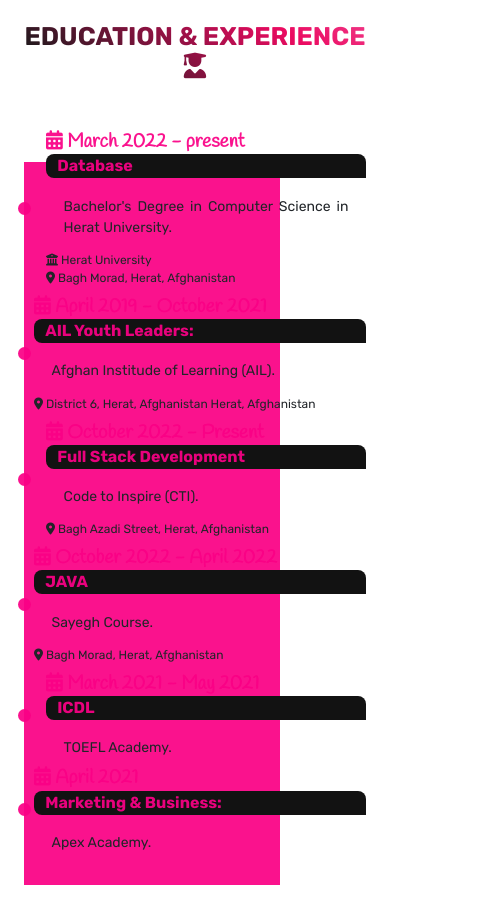
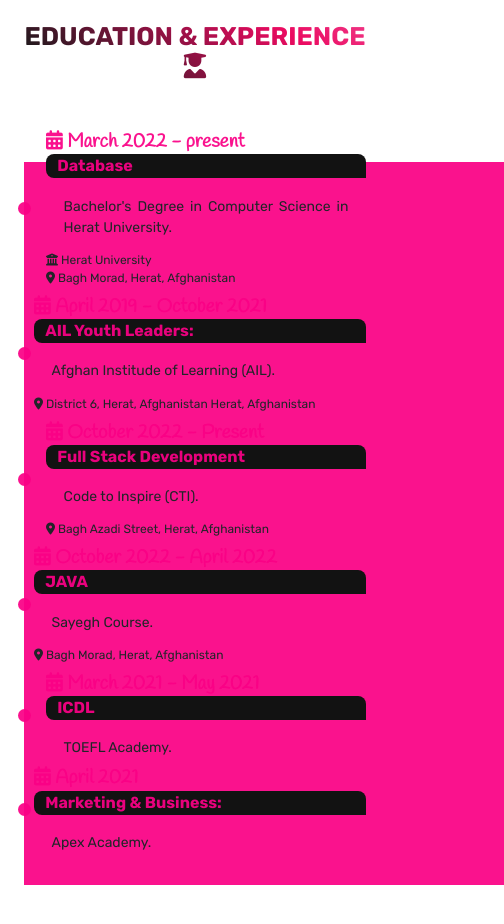
Before and after one commit to hodamadadi/Hoda-Madadi, a React (Create React App) app: page / in a window 390 px wide. Shown: the part 1800-2724 px from the top of the page, 504 px wide, since content can reach past the window. Built offline with nearby package versions, Linux system fonts and the light colour scheme; a web font is replaced by a local one.

Commit message:
Update education.css

```diff
--- a/src/Components/education/education.css
+++ b/src/Components/education/education.css
@@ -153,6 +153,6 @@
 @media screen and (max-width: 480px) {
   .all-timelines::before {
     top: 32px;
-    padding: 8rem;
+    padding: 15rem;
   }
 }
```
